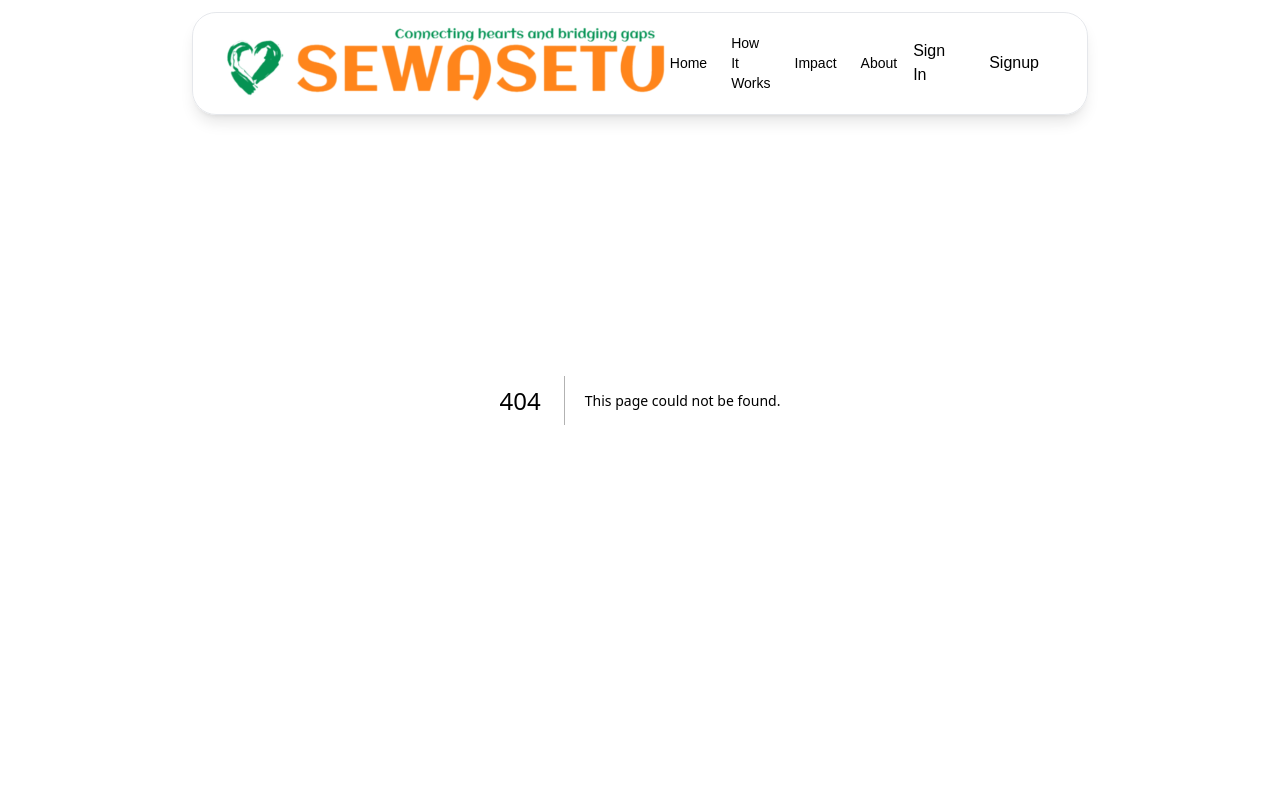
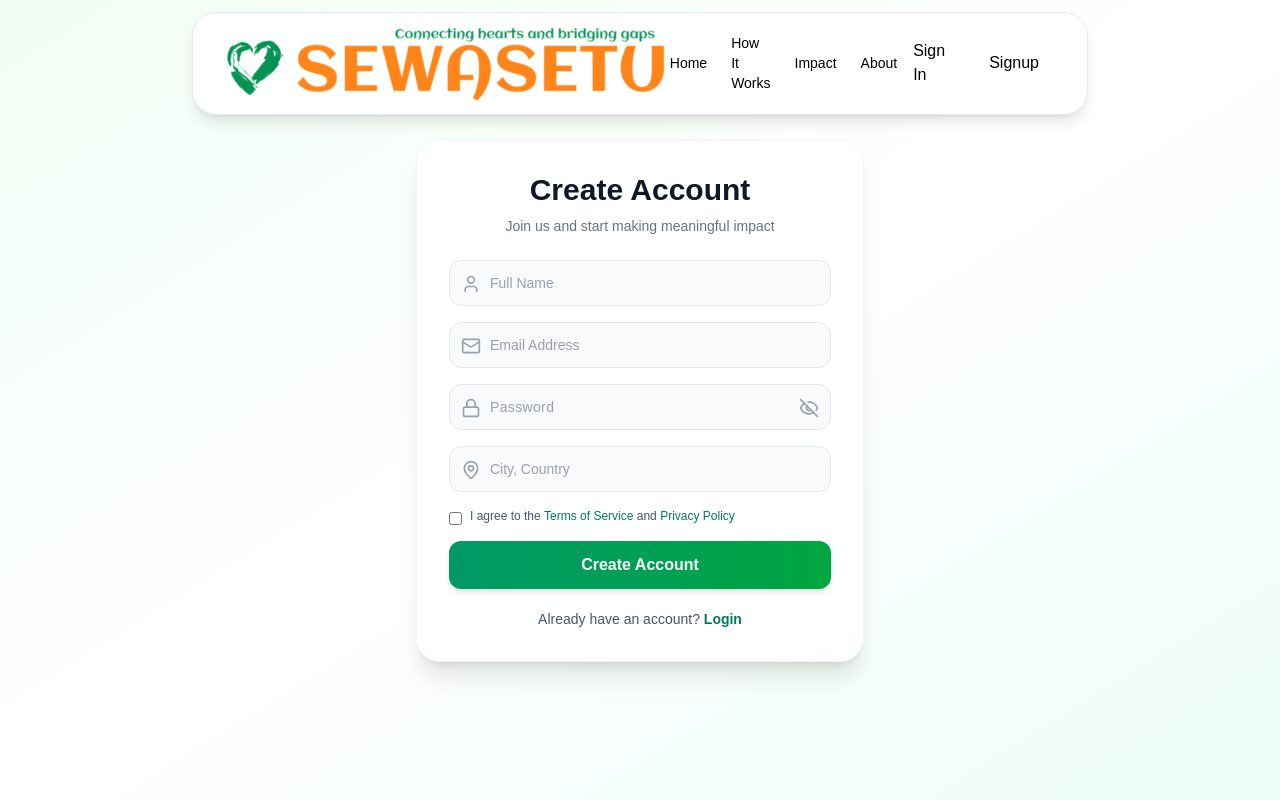
Before and after one commit to indradev03/SewaSetu-Web-api, a Next.js app: page /register/role_selection/donor in a window 1280 px wide. Before the commit this address had no page. Built offline with nearby package versions, Linux system fonts and the light colour scheme.

Commit message:
Add donor signup page with form handling and validation with  better Ui

```diff
--- /dev/null
+++ b/app/register/role_selection/donor/page.tsx
@@ -0,0 +1,159 @@
+"use client";
+
+import { useState } from "react";
+import Link from "next/link";
+import { User, Mail, Lock, MapPin, Eye, EyeOff } from "lucide-react";
+
+export default function SignupPage() {
+  const [form, setForm] = useState({
+    fullName: "",
+    email: "",
+    password: "",
+    location: "",
+    terms: false,
+  });
+
+  const [showPassword, setShowPassword] = useState(false);
+
+  const handleChange = (e: React.ChangeEvent<HTMLInputElement>) => {
+    const { name, value, type, checked } = e.target;
+
+    setForm({
+      ...form,
+      [name]: type === "checkbox" ? checked : value,
+    });
+  };
+
+  const handleSubmit = (e: React.FormEvent) => {
+    e.preventDefault();
+    console.log("Signup Data:", form);
+  };
+
+  return (
+    <div className="min-h-screen flex items-center justify-center px-4">
+
+      <div className="w-full max-w-md">
+        <div className="bg-white/80 backdrop-blur-md shadow-xl border border-gray-100 p-8 rounded-3xl">
+
+          {/* Heading */}
+          <h1 className="text-3xl font-bold text-gray-900 text-center">
+            Create Account
+          </h1>
+          <p className="text-sm text-gray-500 text-center mt-2 mb-6">
+            Join us and start making meaningful impact
+          </p>
+
+          <form onSubmit={handleSubmit} className="space-y-4">
+
+            {/* Full Name */}
+            <div className="relative">
+              <User className="absolute left-3 top-3.5 text-gray-400 w-5 h-5" />
+              <input
+                name="fullName"
+                placeholder="Full Name"
+                onChange={handleChange}
+                className="w-full pl-10 p-3 rounded-xl border border-gray-200 bg-gray-50 text-sm text-gray-900
+                placeholder:text-gray-400
+                focus:bg-white focus:ring-2 focus:ring-emerald-400 outline-none transition"
+              />
+            </div>
+
+            {/* Email */}
+            <div className="relative">
+              <Mail className="absolute left-3 top-3.5 text-gray-400 w-5 h-5" />
+              <input
+                name="email"
+                type="email"
+                placeholder="Email Address"
+                onChange={handleChange}
+                className="w-full pl-10 p-3 rounded-xl border border-gray-200 bg-gray-50 text-sm text-gray-900
+                placeholder:text-gray-400
+                focus:bg-white focus:ring-2 focus:ring-emerald-400 outline-none transition"
+              />
+            </div>
+
+            {/* Password */}
+            <div className="relative">
+              <Lock className="absolute left-3 top-3.5 text-gray-400 w-5 h-5" />
+
+              <input
+                name="password"
+                type={showPassword ? "text" : "password"}
+                placeholder="Password"
+                onChange={handleChange}
+                className="w-full pl-10 pr-10 p-3 rounded-xl border border-gray-200 bg-gray-50 text-sm text-gray-900 tracking-wide
+                placeholder:text-gray-400
+                focus:bg-white focus:ring-2 focus:ring-emerald-400 outline-none transition"
+              />
+
+              <button
+                type="button"
+                onClick={() => setShowPassword(!showPassword)}
+                className="absolute right-3 top-3.5 text-gray-400 hover:text-gray-600 transition"
+              >
+                {showPassword ? (
+                  <Eye className="w-5 h-5" />
+                ) : (
+                  <EyeOff className="w-5 h-5" />
+                )}
+              </button>
+            </div>
+
+            {/* Location */}
+            <div className="relative">
+              <MapPin className="absolute left-3 top-3.5 text-gray-400 w-5 h-5" />
+              <input
+                name="location"
+                placeholder="City, Country"
+                onChange={handleChange}
+                className="w-full pl-10 p-3 rounded-xl border border-gray-200 bg-gray-50 text-sm text-gray-900
+                placeholder:text-gray-400
+                focus:bg-white focus:ring-2 focus:ring-emerald-400 outline-none transition"
+              />
+            </div>
+
+            {/* Terms */}
+            <label className="flex items-start gap-2 text-xs text-gray-600">
+              <input
+                type="checkbox"
+                name="terms"
+                onChange={handleChange}
+                className="mt-1 accent-emerald-600"
+              />
+              <span>
+                I agree to the{" "}
+                <span className="text-emerald-700 font-medium">
+                  Terms of Service
+                </span>{" "}
+                and{" "}
+                <span className="text-emerald-700 font-medium">
+                  Privacy Policy
+                </span>
+              </span>
+            </label>
+
+            {/* Submit Button */}
+            <button
+              type="submit"
+              className="w-full py-3 rounded-xl bg-gradient-to-r from-emerald-600 to-green-600 text-white font-semibold shadow-md hover:shadow-lg hover:scale-[1.02] active:scale-[0.98] transition"
+            >
+              Create Account
+            </button>
+          </form>
+
+          {/* Login link */}
+          <p className="text-sm text-center mt-5 text-gray-600">
+            Already have an account?{" "}
+            <Link
+              href="/login"
+              className="text-emerald-700 font-semibold hover:underline"
+            >
+              Login
+            </Link>
+          </p>
+
+        </div>
+      </div>
+    </div>
+  );
+}
```
